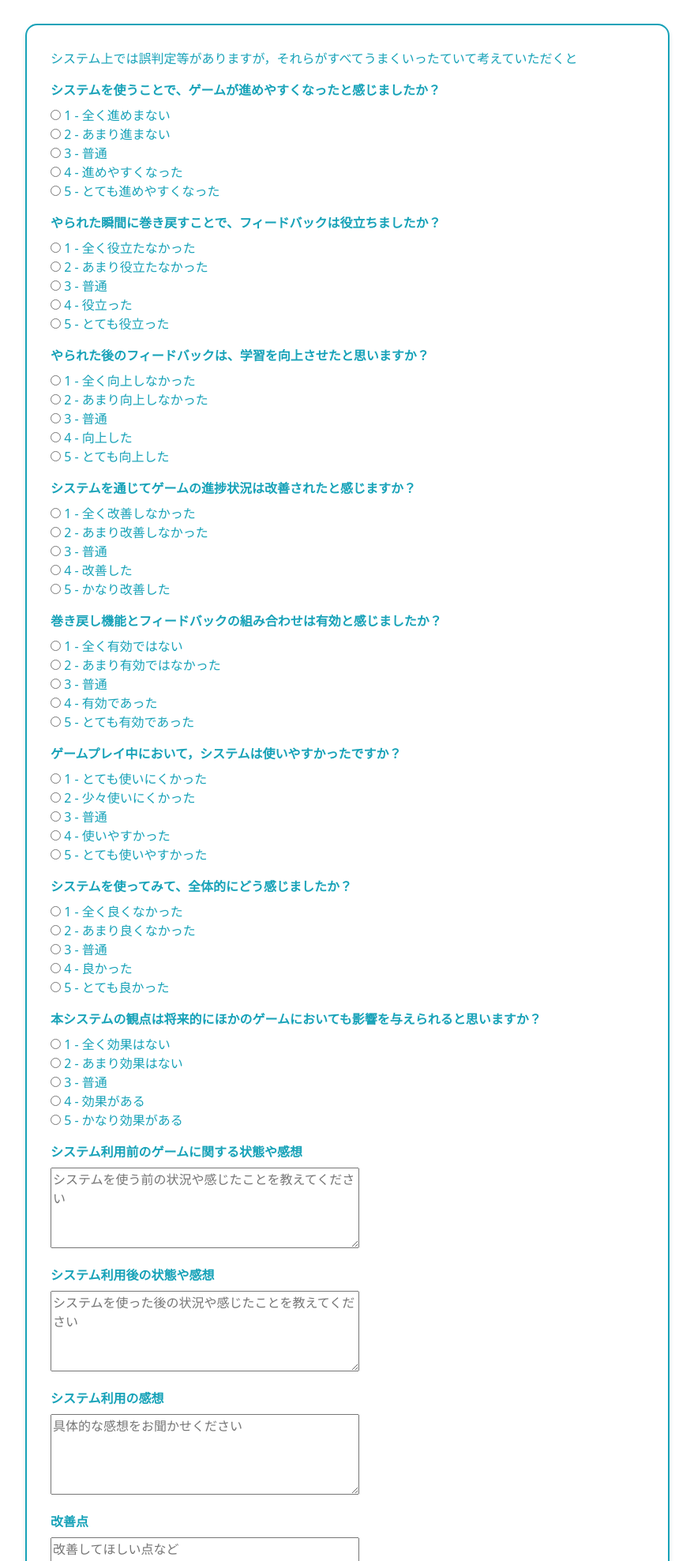
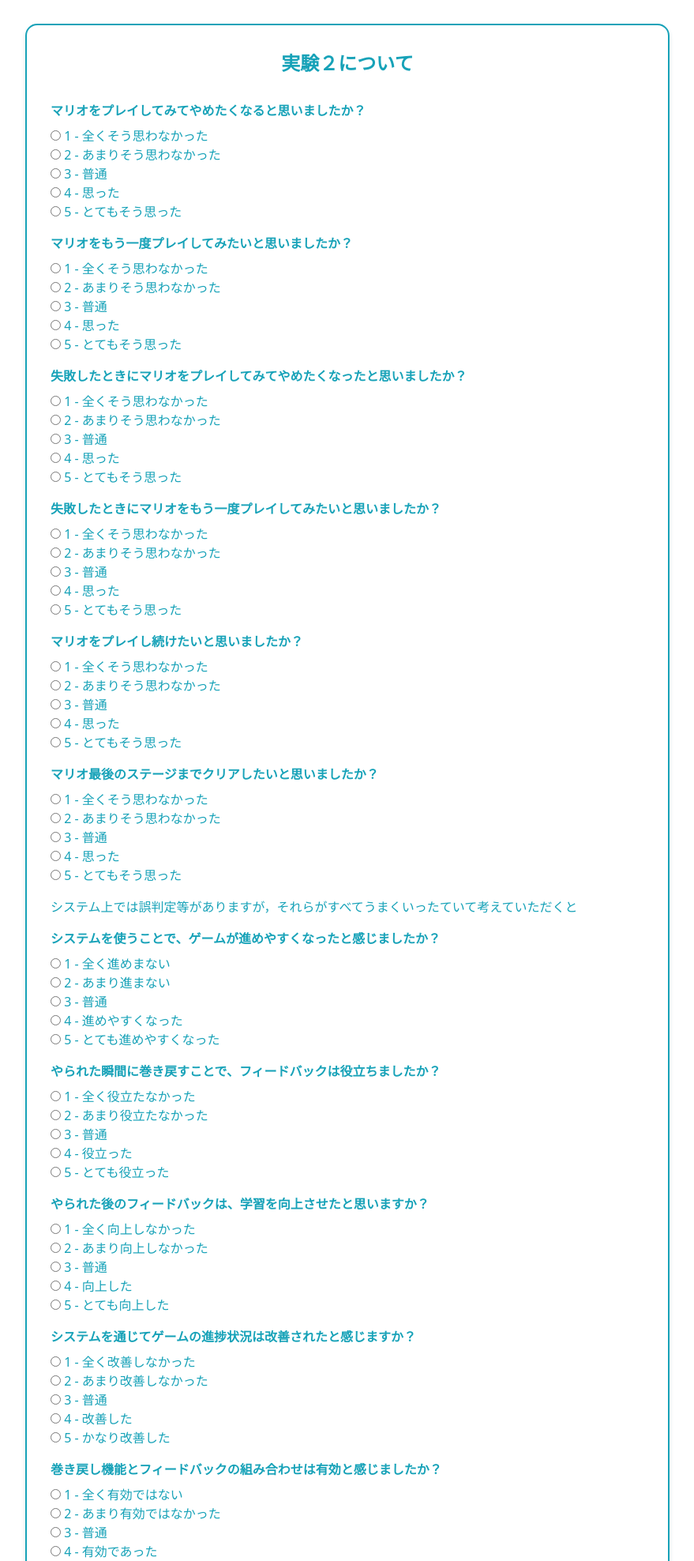
Before and after one commit to Macgafin/Djano-mario, a Django app: page /questionnaire/ in a window 1280 px wide. Shown: the top 1976 px of the page at 79% size, without its empty margins (200-1079 px from the left). Run offline with Django 5.2, Linux system fonts and the light colour scheme; parts of the project's set-up code (start-up, migrations or seed data) failed here and were passed over; some libraries are stand-ins or nearby versions.

Commit message:
add new questionnaire middle page

```diff
--- a/mario/forms.py
+++ b/mario/forms.py
@@ -138,3 +138,76 @@
         widget=forms.Textarea(attrs={"rows": 4, "placeholder": "改善してほしい点など"}),
         required=False,
     )
+
+    #　以下中間用のフォーム
+    quit_game = forms.ChoiceField(
+        label="マリオをプレイしてみてやめたくなると思いましたか？",
+        choices=[
+            (1, "1 - 全くそう思わなかった"),
+            (2, "2 - あまりそう思わなかった"),
+            (3, "3 - 普通"),
+            (4, "4 - 思った"),
+            (5, "5 - とてもそう思った"),
+        ],
+        widget=forms.RadioSelect,
+    )
+
+    replay_game = forms.ChoiceField(
+        label="マリオをもう一度プレイしてみたいと思いましたか？",
+        choices=[
+            (1, "1 - 全くそう思わなかった"),
+            (2, "2 - あまりそう思わなかった"),
+            (3, "3 - 普通"),
+            (4, "4 - 思った"),
+            (5, "5 - とてもそう思った"),
+        ],
+        widget=forms.RadioSelect,
+    )
+
+    quit_on_failure = forms.ChoiceField(
+        label="失敗したときにマリオをプレイしてみてやめたくなったと思いましたか？",
+        choices=[
+            (1, "1 - 全くそう思わなかった"),
+            (2, "2 - あまりそう思わなかった"),
+            (3, "3 - 普通"),
+            (4, "4 - 思った"),
+            (5, "5 - とてもそう思った"),
+        ],
+        widget=forms.RadioSelect,
+    )
+
+    replay_on_failure = forms.ChoiceField(
+        label="失敗したときにマリオをもう一度プレイしてみたいと思いましたか？",
+        choices=[
+            (1, "1 - 全くそう思わなかった"),
+            (2, "2 - あまりそう思わなかった"),
+            (3, "3 - 普通"),
+            (4, "4 - 思った"),
+            (5, "5 - とてもそう思った"),
+        ],
+        widget=forms.RadioSelect,
+    )
+
+    continue_game = forms.ChoiceField(
+        label="マリオをプレイし続けたいと思いましたか？",
+        choices=[
+            (1, "1 - 全くそう思わなかった"),
+            (2, "2 - あまりそう思わなかった"),
+            (3, "3 - 普通"),
+            (4, "4 - 思った"),
+            (5, "5 - とてもそう思った"),
+        ],
+        widget=forms.RadioSelect,
+    )
+
+    complete_game = forms.ChoiceField(
+        label="マリオ最後のステージまでクリアしたいと思いましたか？",
+        choices=[
+            (1, "1 - 全くそう思わなかった"),
+            (2, "2 - あまりそう思わなかった"),
+            (3, "3 - 普通"),
+            (4, "4 - 思った"),
+            (5, "5 - とてもそう思った"),
+        ],
+        widget=forms.RadioSelect,
+    )
--- a/mario/templates/mario/questionnaire.html
+++ b/mario/templates/mario/questionnaire.html
@@ -133,6 +133,16 @@
             .textarea-large {
                 height: 200px; /* より大きな高さに設定 */
             }
+
+            /* タイトルのスタイル */
+            .experiment-title {
+                text-align: center;
+                font-size: 1.5rem;
+                font-weight: bold;
+                color: #17a2b8;
+                margin-bottom: 30px;
+            }
+        </style>
         </style>
     </head>
 <body>
@@ -142,6 +152,39 @@
         <form method="post">
             {% csrf_token %}
             <div class="box">
+                <div class="experiment-title">
+                    実験２について
+                </div>
+
+                <div class="mb-3">
+                    <label for="quit_game" class="form-label">マリオをプレイしてみてやめたくなると思いましたか？</label>
+                    {{ form.quit_game }}
+                </div>
+
+                <div class="mb-3">
+                    <label for="replay_game" class="form-label">マリオをもう一度プレイしてみたいと思いましたか？</label>
+                    {{ form.replay_game }}
+                </div>
+
+                <div class="mb-3">
+                    <label for="quit_on_failure" class="form-label">失敗したときにマリオをプレイしてみてやめたくなったと思いましたか？</label>
+                    {{ form.quit_on_failure }}
+                </div>
+
+                <div class="mb-3">
+                    <label for="replay_on_failure" class="form-label">失敗したときにマリオをもう一度プレイしてみたいと思いましたか？</label>
+                    {{ form.replay_on_failure }}
+                </div>
+
+                <div class="mb-3">
+                    <label for="continue_game" class="form-label">マリオをプレイし続けたいと思いましたか？</label>
+                    {{ form.continue_game }}
+                </div>
+
+                <div class="mb-3">
+                    <label for="complete_game" class="form-label">マリオ最後のステージまでクリアしたいと思いましたか？</label>
+                    {{ form.complete_game }}
+                </div>
                 <div class="mb-3">
                     <p>システム上では誤判定等がありますが，それらがすべてうまくいったていて考えていただくと</p>
                     <label for="game_progression" class="form-label">システムを使うことで、ゲームが進めやすくなったと感じましたか？</label>
--- a/mario/urls.py
+++ b/mario/urls.py
@@ -9,6 +9,7 @@
     path('video/', stream_view, name='video_stream'),
     path('image_details/', views.image_details, name='image_details'),  # image_details,ビューへのパスを追加
     path('questionnaire/', views.questionnaire, name='questionnaire'),
+    path('questionnaire_middle/', views.questionnaire_middle, name='questionnaire_middle'),
     path('submit_feedback', views.submit_feedback, name='submit_feedback'),
     path('submit_experience', views.submit_experience, name='submit_experience'),
 ]
--- a/mario/views.py
+++ b/mario/views.py
@@ -133,7 +133,7 @@
     return render(request, "mario/image_details.html", {"game_info": game_info})
 
 
-# 質問フォームの処理
+# 最最後のアンケートフォームの処理
 def questionnaire(request):
     if request.method == "POST":
         form = QuestionnaireForm(request.POST)
@@ -163,6 +163,30 @@
 
     return render(request, "mario/questionnaire.html", {"form": form})
 
+#　中間のアンケートフォームの処理
+def questionnaire_middle(request):
+    if request.method == "POST":
+        form = QuestionnaireForm(request.POST)
+        if form.is_valid():
+            # 同期的にファイルに書き込む
+            with open("mario/static/mario/questionnaire_middle.txt", "a", encoding="utf-8") as f:
+                f.write("-" * 40 + "\n")
+                f.write("マリオをプレイしてみてやめたくなると思いましたか？: {}\n".format(form.cleaned_data["quit_game"]))
+                f.write("マリオをもう一度プレイしてみたいと思いましたか？: {}\n".format(form.cleaned_data["replay_game"]))
+                f.write("失敗したときにマリオをプレイしてみてやめたくなったと思いましたか？: {}\n".format(form.cleaned_data["quit_on_failure"]))
+                f.write("失敗したときにマリオをもう一度プレイしてみたいと思いましたか？: {}\n".format(form.cleaned_data["replay_on_failure"]))
+                f.write("マリオをプレイし続けたいと思いましたか？: {}\n".format(form.cleaned_data["continue_game"]))
+                f.write("マリオ最後のステージまでクリアしたいと思いましたか？: {}\n".format(form.cleaned_data["complete_game"]))
+                f.write("+" * 40 + "\n")  # 区切り線
+
+            # フォームをリセットして確認メッセージを表示
+            form = QuestionnaireForm()  # 空のフォームを再生成
+            return render(request, "mario/home.html", {"form": form})  # 送信後にThank youページを表示
+
+    else:
+        form = QuestionnaireForm()
+
+    return render(request, "mario/questionnaire_middle.html", {"form": form})
 
 # フィードバックを保存する処理
 @csrf_exempt
```
Also changed, not shown: mario/templates/mario/home.html (+6 -5 lines), mario/templates/mario/questionnaire_middle.html (added, +141 -0 lines), mario/viewservices.py (+5 -2 lines).
